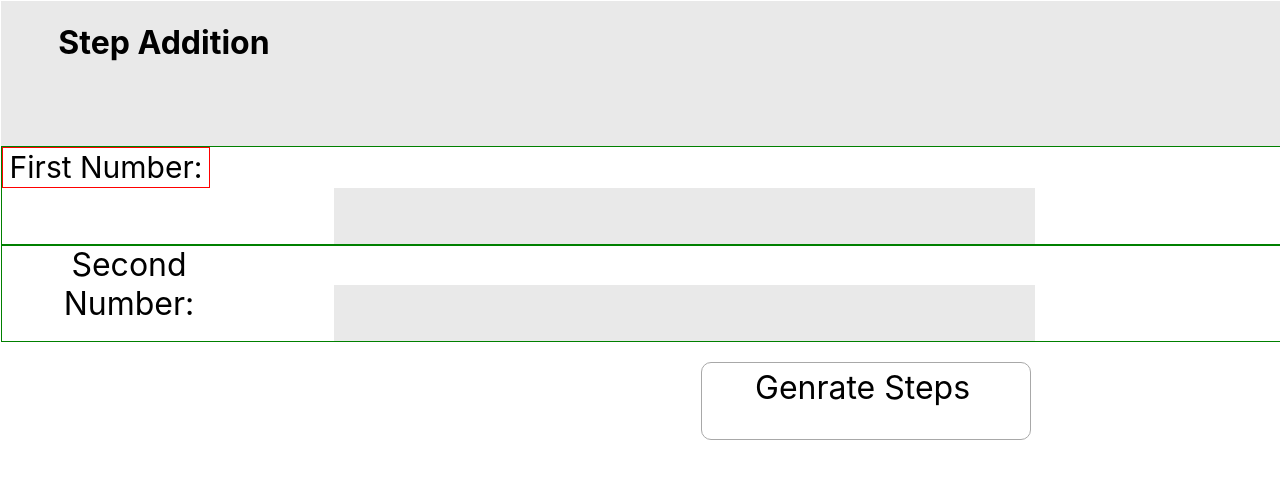
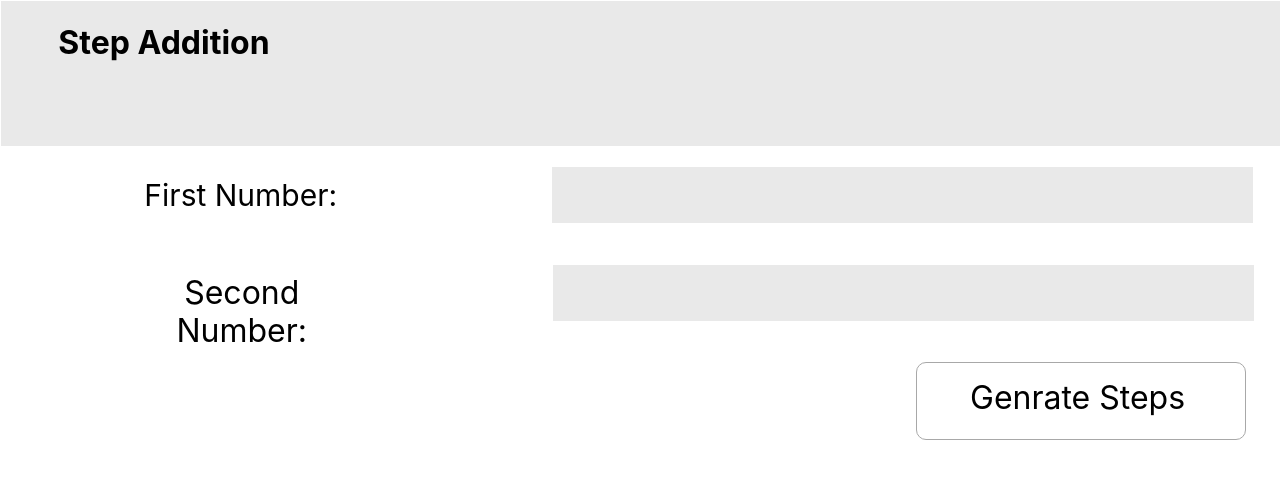
Before and after one commit to swatibersurda/eqimm, a React (Create React App) app in the folder addingtwonumbers/: page / in a window 1280 px wide. Shown: the top 478 px of the page. Built offline with nearby package versions, Linux system fonts and the light colour scheme.

Commit message:
adding_final_fullstack_additioncarry_css

```diff
--- a/addingtwonumbers/src/Style/styling.css
+++ b/addingtwonumbers/src/Style/styling.css
@@ -21,8 +21,11 @@
   left: -1385px;
 }
 .inputTakingDiv {
-  display: block;
-  border: 1px solid green;
+  display: flex;
+  justify-content: space-around;
+  align-items: center;
+  padding: 20px;
+  border: 1px solid transparent;
 }
 .labelDivOne {
   width: 206px;
@@ -32,7 +35,8 @@
   font-weight: 400;
   font-size: 30px;
   line-height: 38.73px;
-  border: 1px solid red;
+  border: 1px solid transparent;
+  min-width: 250px;
 }
 .labelDivTwo {
   width: 254px;
@@ -41,6 +45,8 @@
   left: -1274px;
   font-size: 32px;
   line-height: 38.73px;
+  border: 1px solid transparent;
+  min-width: 250px;
 }
 input {
   width: 697px;
@@ -56,15 +62,14 @@ input {
   width: 328px;
   height: 76px;
   margin-top: 20px;
-  margin-left: 700px;
+  margin-left: 915px;
   border-radius: 10px;
   border: 1px solid #a8a8a8;
 }
 button {
+  margin-top: 10px;
   height: 48px;
   width: 236px;
-  left: -585px;
-  top: -920px;
   border-radius: none;
   font-family: Inter;
   font-size: 32px;
@@ -83,13 +88,11 @@ button {
   top: -808px;
   border-radius: 0px;
   width: 979px;
-  height: 600px;
+  height: 540px;
   margin: auto;
   background: #e9e9e9;
-  border:1px solid transparent;
+  border: 1px solid transparent;
   margin-top: 2%;
-
-
 }
 .steps {
   height: 505px;
@@ -99,8 +102,6 @@ button {
   border-radius: 0px;
   background: #232d3e;
   margin: auto;
-
-
 }
 .contentDiv {
   display: flex;
@@ -115,6 +116,6 @@ button {
 .blueColor {
   color: blue;
 }
-.leftAlign{
-    margin-left: -900px;
+.leftAlign {
+  margin-left: -900px;
 }
```
